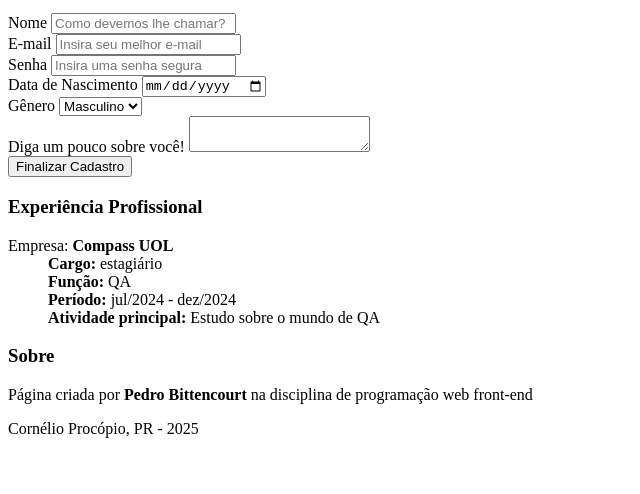
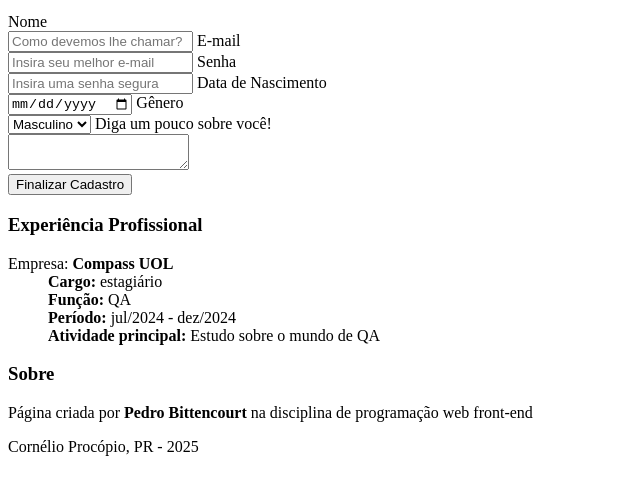
Before and after one commit to pBittencourtS/TagsNovas, a plain HTML site: page index.html in a window 1280 px wide. Shown: the part 260-754 px from the top of the page, without its empty margins (0-640 px from the left). Drawn offline with nearby package versions, Linux system fonts and the light colour scheme.

Commit message:
modificando posição do br

```diff
--- a/index.html
+++ b/index.html
@@ -23,27 +23,29 @@
         </header>
 
         <form>
-            <label for="inputNome">Nome</label>
-            <input type="text" name="Nome" id="inputNome" placeholder="Como devemos lhe chamar?" required> <br>
+            <label for="inputNome">Nome</label> <br>
+            <input type="text" name="Nome" id="inputNome" placeholder="Como devemos lhe chamar?" required>
 
-            <label for="inputEmail">E-mail</label>
-            <input type="text" name="E-mail" id="inputEmail" placeholder="Insira seu melhor e-mail" required> <br>
+            <label for="inputEmail">E-mail</label><br>
+            <input type="text" name="E-mail" id="inputEmail" placeholder="Insira seu melhor e-mail" required>
 
-            <label for="inputSenha">Senha</label>
-            <input type="password" name="Senha" id="inputSenha" placeholder="Insira uma senha segura" required><br>
+            <label for="inputSenha">Senha</label><br>
+            <input type="password" name="Senha" id="inputSenha" placeholder="Insira uma senha segura" required>
 
-            <label for="inputDataNascimento">Data de Nascimento</label>
-            <input type="date" name="dataNascimento" id="inputDataNascimento" required><br>
+            <label for="inputDataNascimento">Data de Nascimento</label> <br>
+            <input type="date" name="dataNascimento" id="inputDataNascimento" required>
 
-            <label for="inputGenero">Gênero</label>
+            <label for="inputGenero">Gênero</label> <br>
             <select id="inputGenero" name="genero">
                 <option value="masculino">Masculino</option>
                 <option value="feminino">Feminino</option>
-            </select><br>
+            </select>
 
-            <label for="inputSobreVc">Diga um pouco sobre você!</label>
-            <textarea name="sobreVc" id="inputSobreVc"></textarea> <br>
-            <input type="submit" value="Finalizar Cadastro"> <br>
+            <label for="inputSobreVc">Diga um pouco sobre você!</label> <br>
+            <textarea name="sobreVc" id="inputSobreVc"></textarea>
+
+            <br>
+            <input type="submit" value="Finalizar Cadastro">
         </form>
 
         <section id="expProfissional">
```
